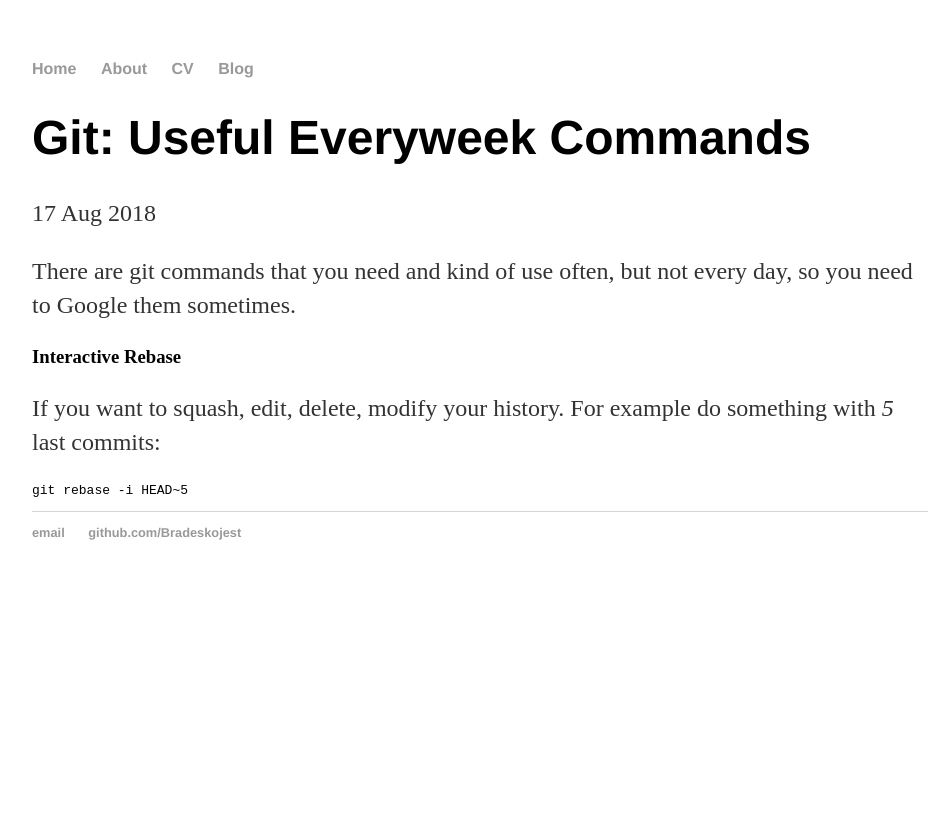
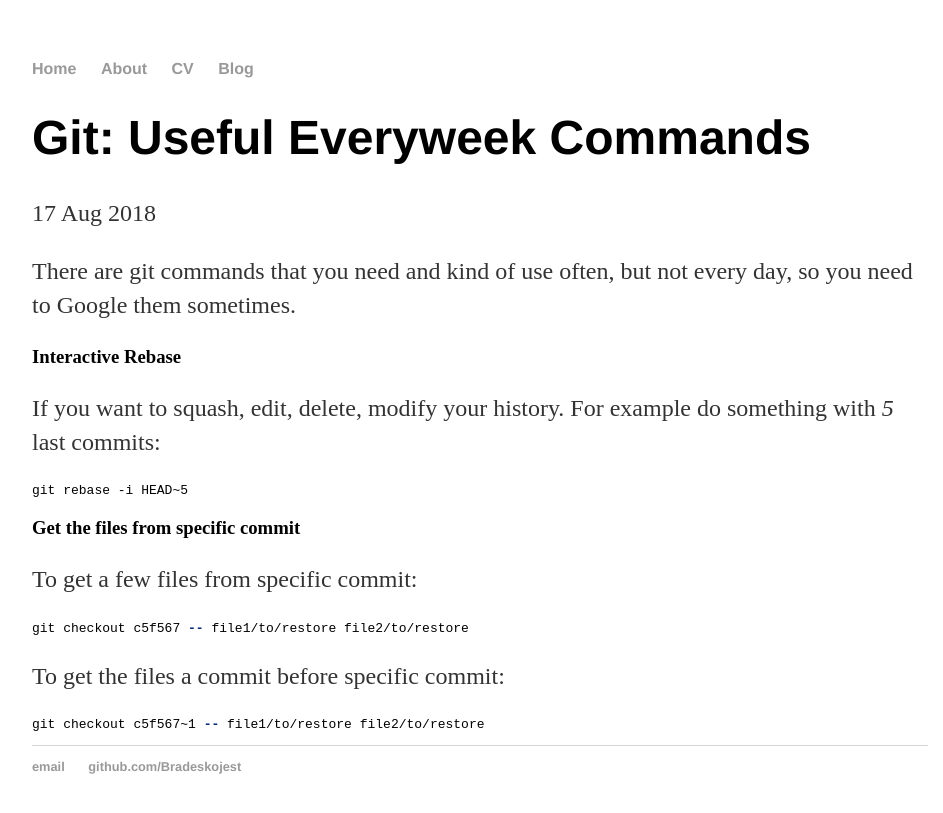
Before and after one commit to lbradesko/lbradesko.github.io, a Jekyll site: the page built from _posts/2018-08-17-git.md, in a window 1280 px wide. Shown: the top 813 px of the page, without its empty margins (160-1103 px from the left). Built offline with Jekyll 4.4.1, drawn with Linux system fonts in a browser that asks for light colours.

Commit message:
Update 2018-08-17-git.md

````diff
--- a/_posts/2018-08-17-git.md
+++ b/_posts/2018-08-17-git.md
@@ -10,3 +10,13 @@ If you want to squash, edit, delete, modify your history. For example do somethi
 ```
 git rebase -i HEAD~5
 ```
+
+### Get the files from specific commit
+To get a few files from specific commit:
+```bash
+git checkout c5f567 -- file1/to/restore file2/to/restore
+```
+To get the files a commit before specific commit:
+```bash
+git checkout c5f567~1 -- file1/to/restore file2/to/restore
+```
````
